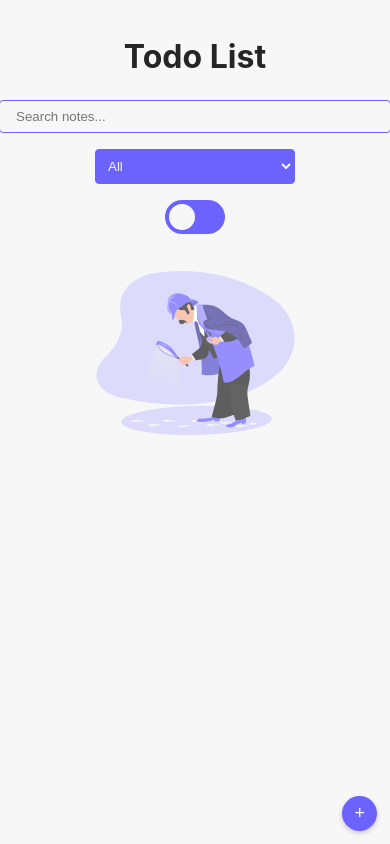
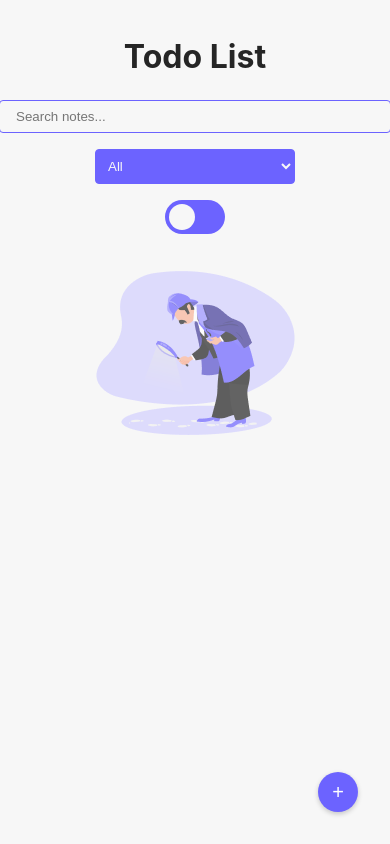
Before and after one commit to GuramKh/TodoList, a React (Create React App) app: page / in a window 390 px wide. Built offline with nearby package versions, Linux system fonts and the light colour scheme; the HTML template or start-up script is replaced by a standard one.

Commit message:
Third commit

```diff
--- a/src/App.css
+++ b/src/App.css
@@ -41,7 +41,50 @@
   cursor: pointer;
   box-shadow: 0 2px 5px rgba(0,0,0,0.2);
 }
+.add-button {
+  position: fixed;
+  bottom: 2rem;
+  right: 28rem;
+  width: 50px;
+  height: 50px;
+  border-radius: 50%;
+  background: var(--bg-secondary);
+  color: white;
+  border: none;
+  font-size: 24px;
+  cursor: pointer;
+  box-shadow: 0 2px 5px rgba(0,0,0,0.2);
+}
 
+@media (max-width: 1200px) {
+  .add-button {
+    right: 20rem;
+  }
+}
+
+@media (max-width: 992px) {
+  .add-button {
+    right: 15rem;
+  }
+}
+
+@media (max-width: 768px) {
+  .add-button {
+    right: 10rem;
+    width: 45px;
+    height: 45px;
+    font-size: 22px;
+  }
+}
+
+@media (max-width: 576px) {
+  .add-button {
+    right: 2rem;
+    width: 40px;
+    height: 40px;
+    font-size: 20px;
+  }
+}
 @media (max-width: 768px) {
   .container {
     padding: 1rem;
@@ -54,21 +97,4 @@
   .search-input, .filter-select {
     width: 100%;
   }
-  .add-button {
-    bottom: 1rem;
-    right: 1rem;
-    width: 40px;
-    height: 40px;
-    font-size: 20px;
-  }
-
-  @media (max-width: 480px) {
-    .add-button {
-      bottom: 0.8rem;
-      right: 0.8rem;
-      width: 35px;
-      height: 35px;
-      font-size: 18px;
-    }
-  }
 }
```
